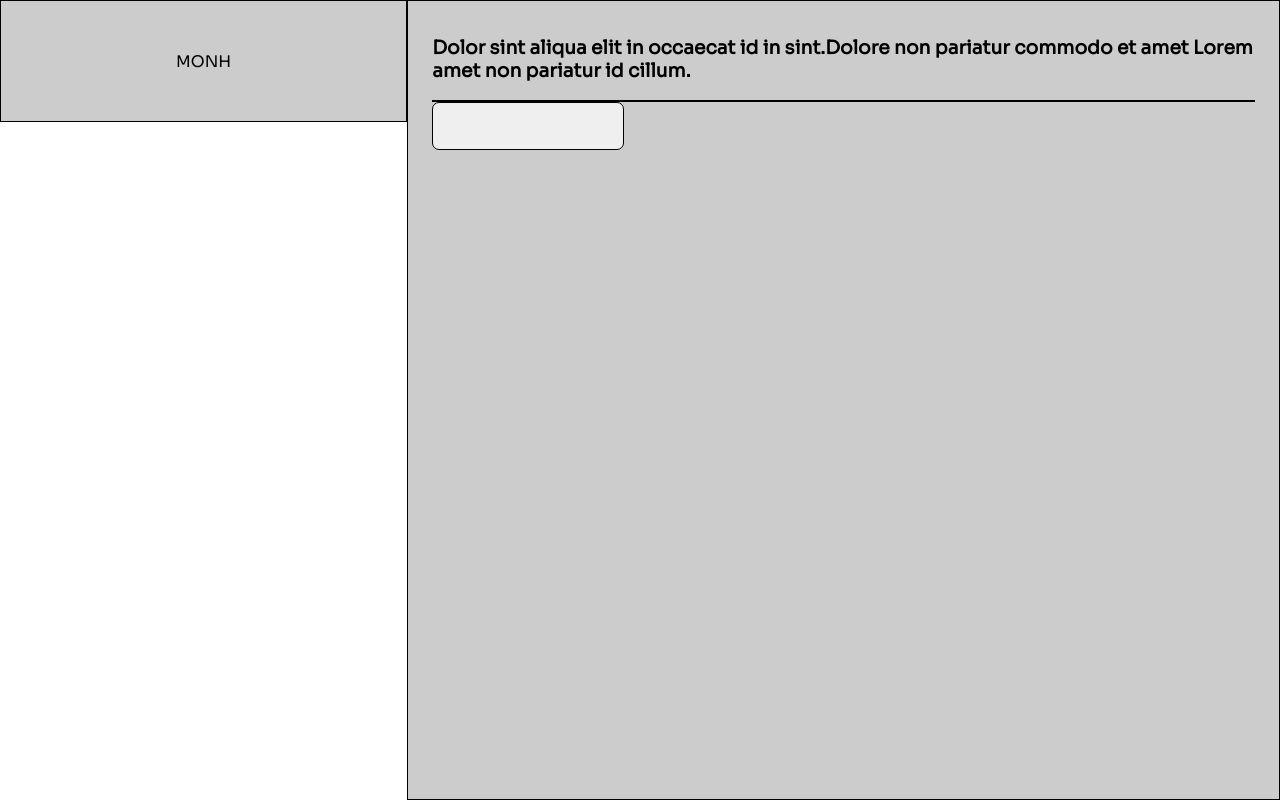
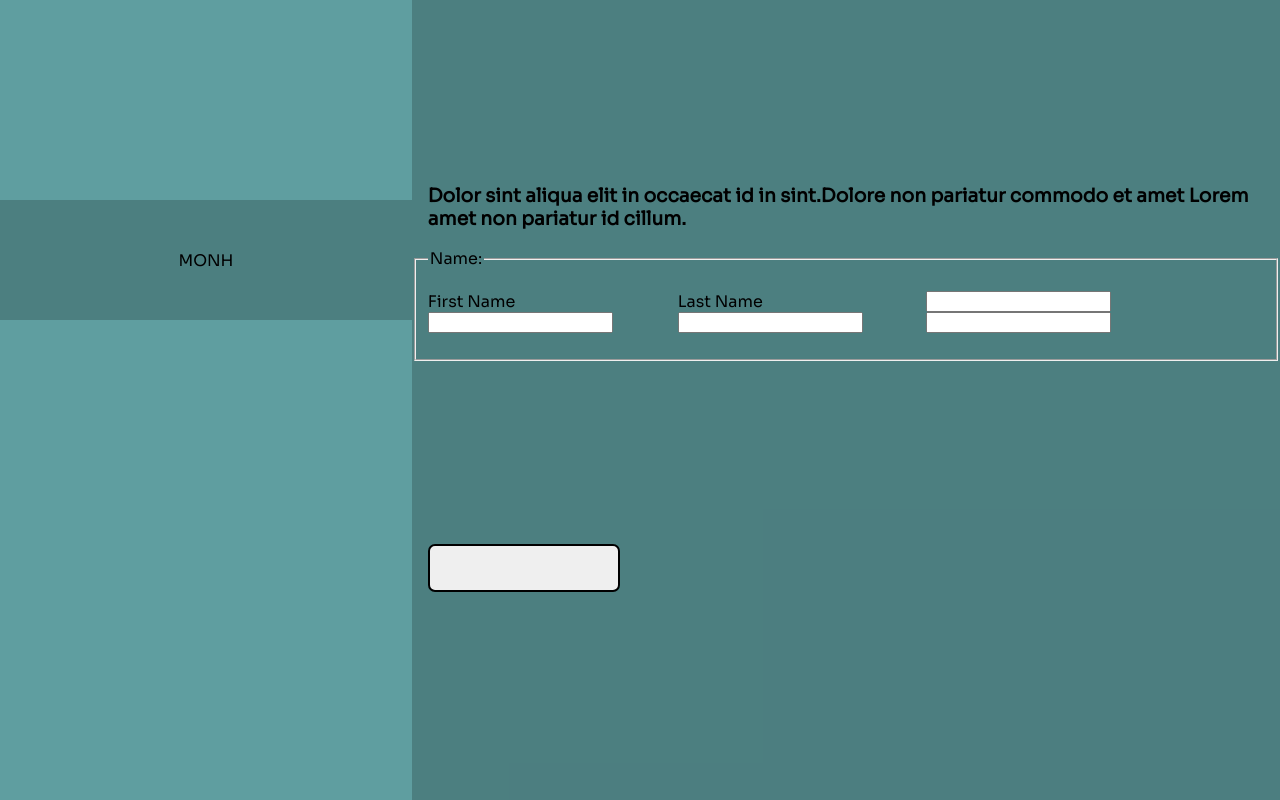
Before and after one commit to mqtchacookie/signup-form-odin, a plain HTML site: page index.html in a window 1280 px wide. Drawn offline with Linux system fonts and the light colour scheme.

Commit message:
Make and style form

```diff
--- a/index.html
+++ b/index.html
@@ -13,8 +13,30 @@
 	<body>
 		<div class="title">MONH</div>
 		<div class="content">
-			<h3>Dolor sint aliqua elit in occaecat id in sint.Dolore non pariatur commodo et amet Lorem amet non pariatur id cillum.</h3>
-			<div class="form"></div>
+			<h3>
+				Dolor sint aliqua elit in occaecat id in sint.Dolore non
+				pariatur commodo et amet Lorem amet non pariatur id cillum.
+			</h3>
+			<form action="" method="post">
+				<fieldset>
+					<legend>Name:</legend>
+					<p>
+						<label for="firstname">First Name</label>
+						<input type="text" name="firstname" id="firstname" />
+					</p>
+					<p>
+						<label for="lastname">Last Name</label>
+						<input type="text" name="lastname" id="lastname" />
+					</p>
+					<p>
+						<label for=""></label
+						><input type="email" name="" id="" />
+						<label for=""></label
+						><input type="number" name="" id="" />
+					</p>
+				</fieldset>
+			</form>
+
 			<button></button>
 			<h4></h4>
 		</div>
--- a/styles.css
+++ b/styles.css
@@ -5,6 +5,7 @@
 	align-items: center;
 	height: 15vh;
 	background-color: rgba(0, 0, 0, 0.2);
+	margin-top: 25vh;
 }
 body {
 	padding: 0;
@@ -12,21 +13,36 @@ body {
 	display: flex;
 	flex-grow: 0;
 	font-family: 'Sora';
+	background-color: cadetblue;
 }
 button {
-	border: solid 1px black;
+	border: solid 2px black;
 	width: 15vw;
 	height: 3rem;
 	border-radius: 7px;
+	margin-top: 16px;
+}
+button:hover {
+	background-color: brown;
 }
 .content {
 	width: 67vw;
 	background-color: rgba(0, 0, 0, 0.2);
-	padding: 16px 24px;
+	padding: 24px 16px;
+	display: flex;
+	flex-direction: column;
+	justify-content: center;
 }
-div {
-	border: 1px solid black;
+
+form {
+	height: 35vh;
+	margin: 0 -16px;
 }
-.form{
+fieldset {
+	display: flex;
+
+	justify-content: space-around;
+}
+p{
 
 }
```
